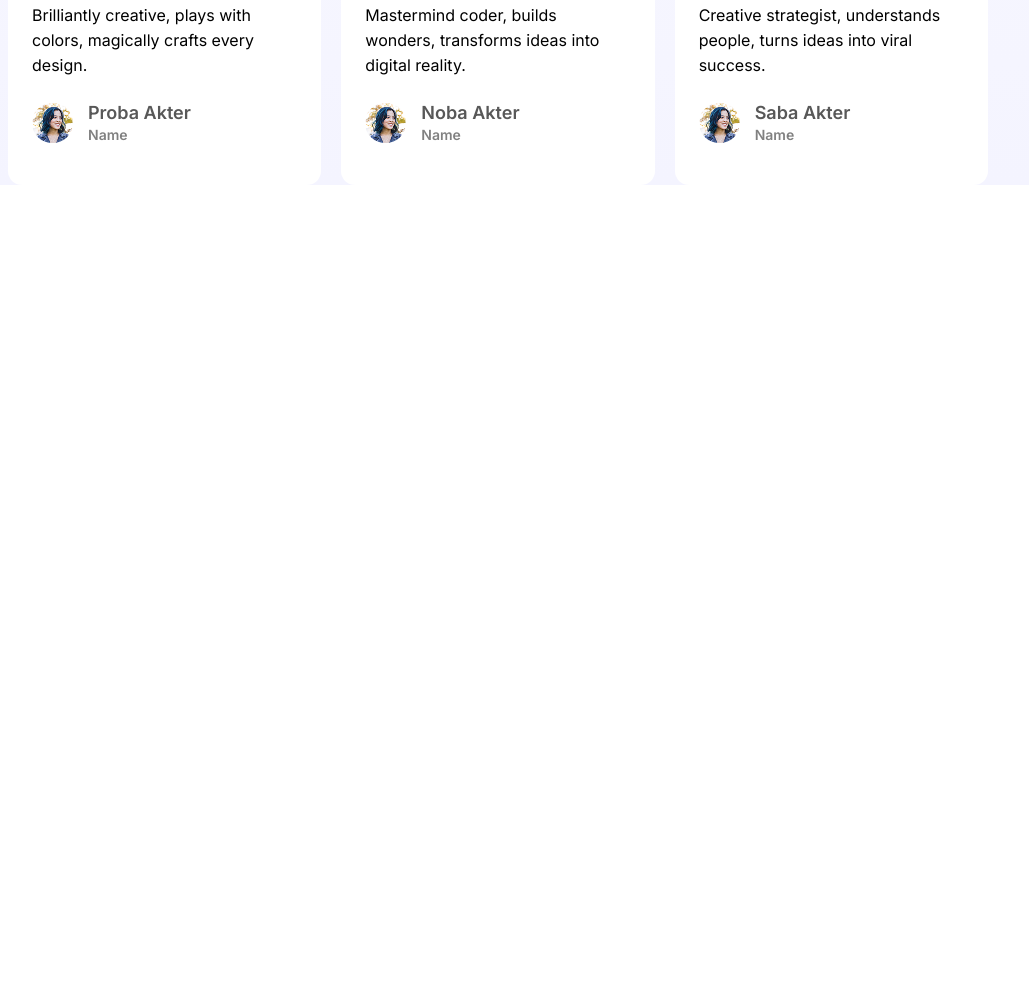
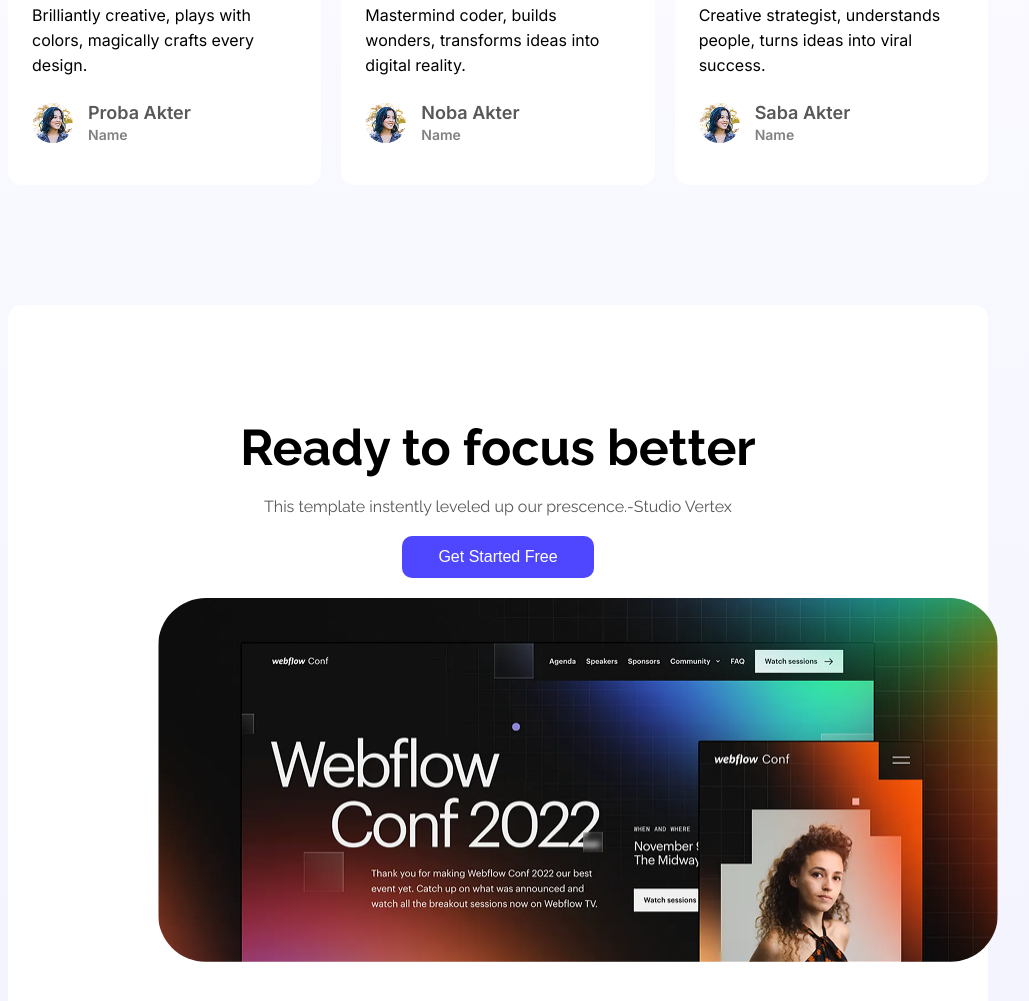
Before and after one commit to jahiddeveloper/Assignment, a plain HTML site: page index.html in a window 1280 px wide. Shown: the part 2142-3143 px from the top of the page, without its empty margins (142-1171 px from the left). Before the commit the page ends 2447 px from the top, so only its background shows below. Drawn offline with Linux system fonts and the light colour scheme.

Commit message:
It's my fourth commit

```diff
--- a/index.html
+++ b/index.html
@@ -120,6 +120,14 @@
                 </div>
             </div>
         </section>
+
+        <section class="section-5">
+            <h2 class="section-5-title">Ready to focus better</h2>
+            <p class="section-5-sub-title">This template instently leveled up our prescence.-Studio Vertex</p>
+            <button class="section-5-btn">Get Started Free</button>
+            <br>
+            <img src="Assets/wc-big.png" alt="" class="section-5-img">
+        </section>
     </main>
     <footer>
 
--- a/style.css
+++ b/style.css
@@ -282,3 +282,48 @@ nav ul li a:hover {
     font-size: 14px;
     margin-top: 5px;
 }
+
+
+/****section-5*****/
+
+.section-5 {
+    text-align: center;
+    margin: 120px 150px 120px 150px;
+    background-color: #FFFFFF;
+    padding: 71px 150px;
+    border-radius: 14px;
+}
+
+.section-5-title {
+    font-size: 50px;
+    font-weight: bold;
+    margin-bottom: 20px;
+}
+
+.section-5-sub-title {
+    color: rgb(88, 88, 88);
+    margin-bottom: 20px;
+}
+
+.section-5-btn {
+    font-size: 16px;
+    font-weight: 500;
+    color: white;
+    border: none;
+    padding: 12px 36px;
+    border-radius: 10px;
+    background-color: #4E47FF;
+    cursor: pointer;
+    margin-bottom: 20px;
+}
+
+.section-5-btn:hover {
+    background-color: #5b55ff;
+    transition-duration: 0.3s;
+}
+
+.section-5-img {
+    height: 364px;
+    width: 840px;
+    border-radius: 48px;
+}
```
